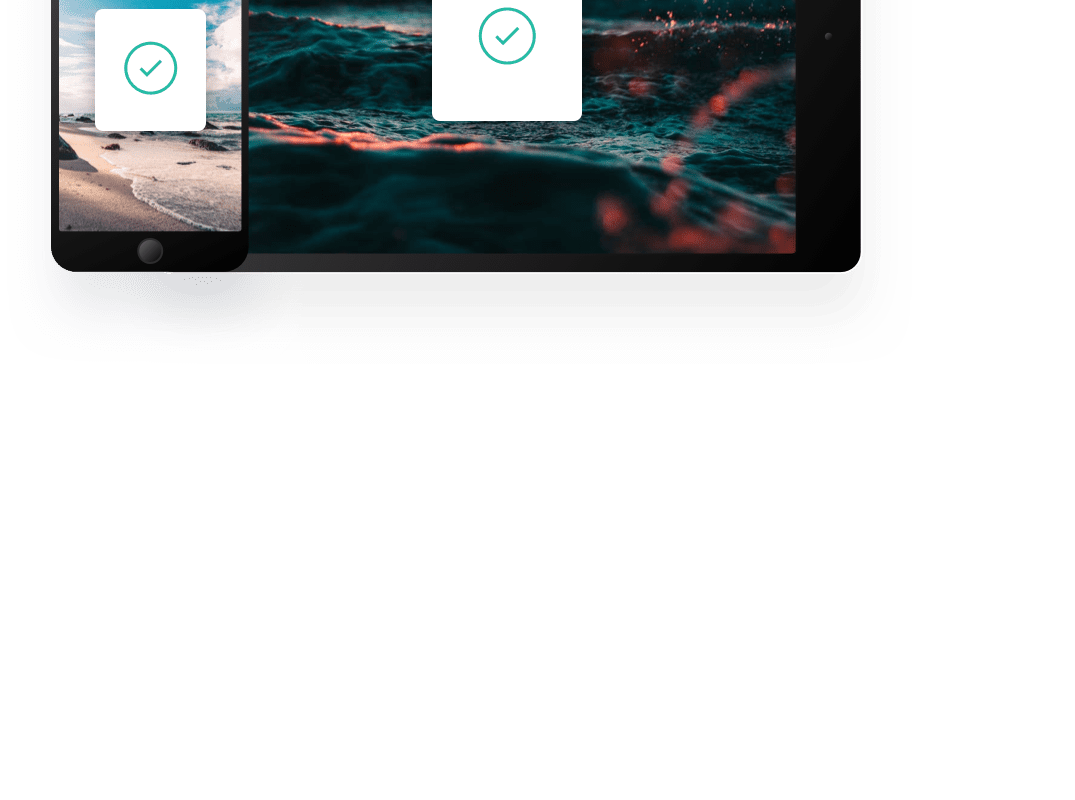
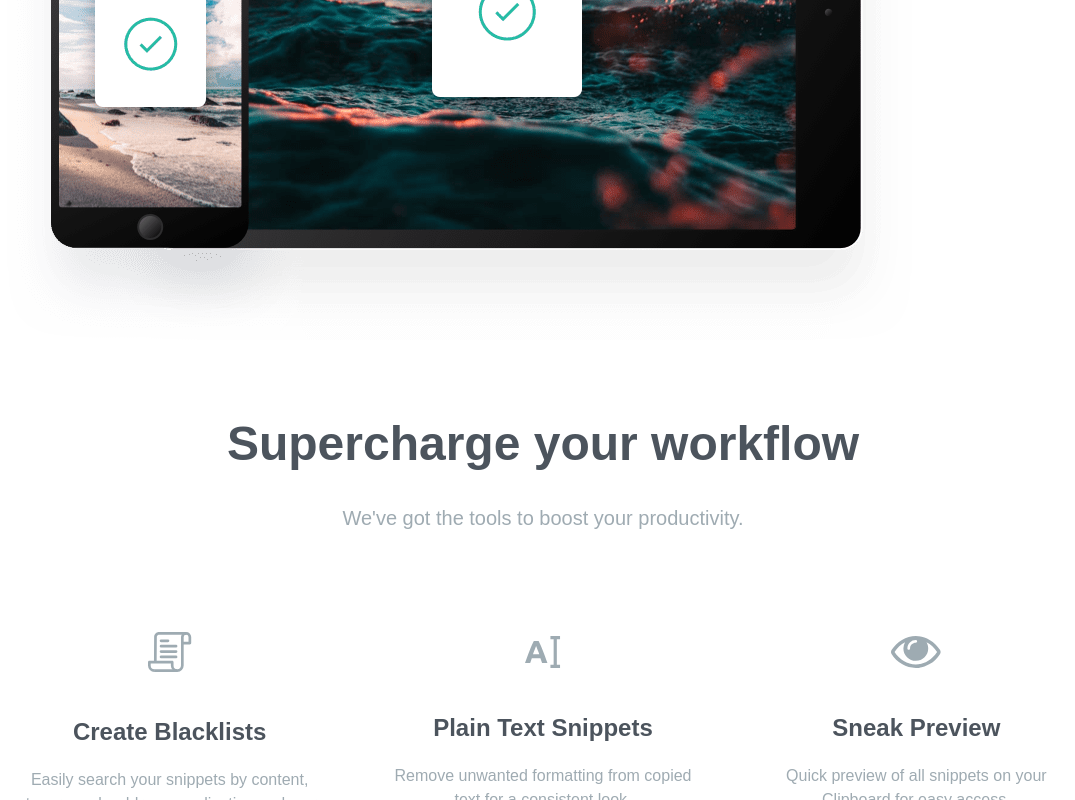
Before and after one commit to SuperPsycho4347/Website-Projects, a website: page Clipboard Website/index.html in a window 1280 px wide. Shown: the part 2000-2800 px from the top of the page, without its empty margins (97-1172 px from the left). Before the commit the page ends 2444 px from the top, so only its background shows below. Drawn offline with Linux system fonts and the light colour scheme; a web font is replaced by a local one.

Commit message:
Added reused utility directives. Added supercharge section.

```diff
--- a/Clipboard Website/index.html
+++ b/Clipboard Website/index.html
@@ -19,7 +19,7 @@
           A history of everything you copy.
         </h3>
 
-        <p class="max-w-3xl mx-auto mb-10 text-size-2xl text-grayishBlue">
+        <p class="section- content mb-10 text-size-2xl">
           Clipboard allows you to track and organize everything you copy.
           Instantly access your clipboard on all your devices.
         </p>
@@ -36,7 +36,7 @@
     <section id="snippets">
       <div class="section-container my-20">
         <h3 class="">Keep Track Of Your Snippets</h3>
-        <p class="max-w-3xl mx-auto mb-24 text-xl leading-9 text-center text-grayishBlue">Clipboard instantly stores any item you copy in the cloud, meaning you can access your snippets immediately on all your devices. Our Mac and iOS apps will help you organize everything.</p>
+        <p class="section-content mb-24">Clipboard instantly stores any item you copy in the cloud, meaning you can access your snippets immediately on all your devices. Our Mac and iOS apps will help you organize everything.</p>
       </div>
     </section>
 
@@ -52,17 +52,17 @@
           <div class="flex flex-col mt-16 mb-24 space-y-12 text-xl md:w-1/2 md:mb-6 md:text-left md:pl-16">
             <!-- Item 1 -->
             <div>
-              <h5 class="mb-2 text-2xl font-bold text-darkGrayishBlue">Quick Search</h5>
+              <h5 class="">Quick Search</h5>
               <p class="max-w-md text-grayishBlue">Easily search your snippets by content, category, web address, application, and more.</p>
             </div>
             <!-- Item 2 -->
             <div>
-              <h5 class="mb-2 text-2xl font-bold text-darkGrayishBlue">iCloud Sync</h5>
+              <h5 class="">iCloud Sync</h5>
               <p class="max-w-md text-grayishBlue">Instantly saves and syncs snippets across all your devices.</p>
             </div>
             <!-- Item 3 -->
             <div>
-              <h5 class="mb-2 text-2xl font-bold text-darkGrayishBlue">Complete History</h5>
+              <h5 class="">Complete History</h5>
               <p class="max-w-md text-grayishBlue">Retrieve any snippets from the first moment you started using the app.</p>
             </div>
           </div>
@@ -74,8 +74,37 @@
     <section id="access">
       <div class="section-container my-20">
         <h3>Access Clipboard Anywhere</h3>
-        <p class="max-w-3xl mx-auto mb-24 text-xl leading-9 text-center text-grayishBlue">Whether you’re on the go, or at your computer, you can access all your Clipboard snippets in a few simple clicks.</p>
+        <p class="section-content mb-24">Whether you’re on the go, or at your computer, you can access all your Clipboard snippets in a few simple clicks.</p>
         <img src="./images/image-devices.png" alt="">
+      </div>
+    </section>
+
+    <!-- Supercharge -->
+    <section id="supercharge">
+      <div class="section-container my-20">
+        <h3>Supercharge your workflow</h3>
+        <p class="section-content mb-24">We've got the tools to boost your productivity.</p>
+        <!-- Items Container -->
+        <div class="flex flex-col items-center jusitfy-between space-y-16 md:flex-row md:space-y-0 md:space-x-12">
+          <!-- Item 1 -->
+          <div class="flex flex-col items-center space-y-5">
+            <img src="./images/icon-blacklist.svg" alt="" class="mb-6">
+            <h5>Create Blacklists</h5>
+            <p class="max-w-md text-grayishBlue">Easily search your snippets by content, category, web address, application and more.</p>
+          </div>
+          <!-- Item 2 -->
+          <div class="flex flex-col items-center space-y-5">
+            <img src="./images/icon-text.svg" alt="" class="mb-6">
+            <h5>Plain Text Snippets</h5>
+            <p class="max-w-md text-grayishBlue">Remove unwanted formatting from copied text for a consistent look.</p>
+          </div>
+          <!-- Item 3 -->
+          <div class="flex flex-col items-center space-y-5">
+            <img src="./images/icon-preview.svg" alt="" class="mb-6">
+            <h5>Sneak Preview</h5>
+            <p class="max-w-md text-grayishBlue">Quick preview of all snippets on your Clipboard for easy access.</p>
+          </div>
+        </div>
       </div>
     </section>
   </body>
--- a/Clipboard Website/input.css
+++ b/Clipboard Website/input.css
@@ -7,11 +7,21 @@
         @apply mb-8 text-4xl font-bold text-darkGrayishBlue md:text-5xl
         mb-8 text-4xl font-bold text-darkGrayishBlue md:text-5xl;
     }
+
+    h5 {
+        @apply mb-2 text-2xl font-bold text-darkGrayishBlue
+        mb-2 text-2xl font-bold text-darkGrayishBlue
+        mb-2 text-2xl font-bold text-darkGrayishBlue;
+    }
 }
 
 .section-container {
     @apply max-w-6xl mx-auto text-center
     max-w-6xl mx-auto text-center px-10;
+}
+
+.section-content {
+    @apply max-w-3xl mx-auto text-xl leading-9 text-center text-grayishBlue;
 }
 
 .button-container {
```
Also changed, not shown: Clipboard Website/css/style.css.
